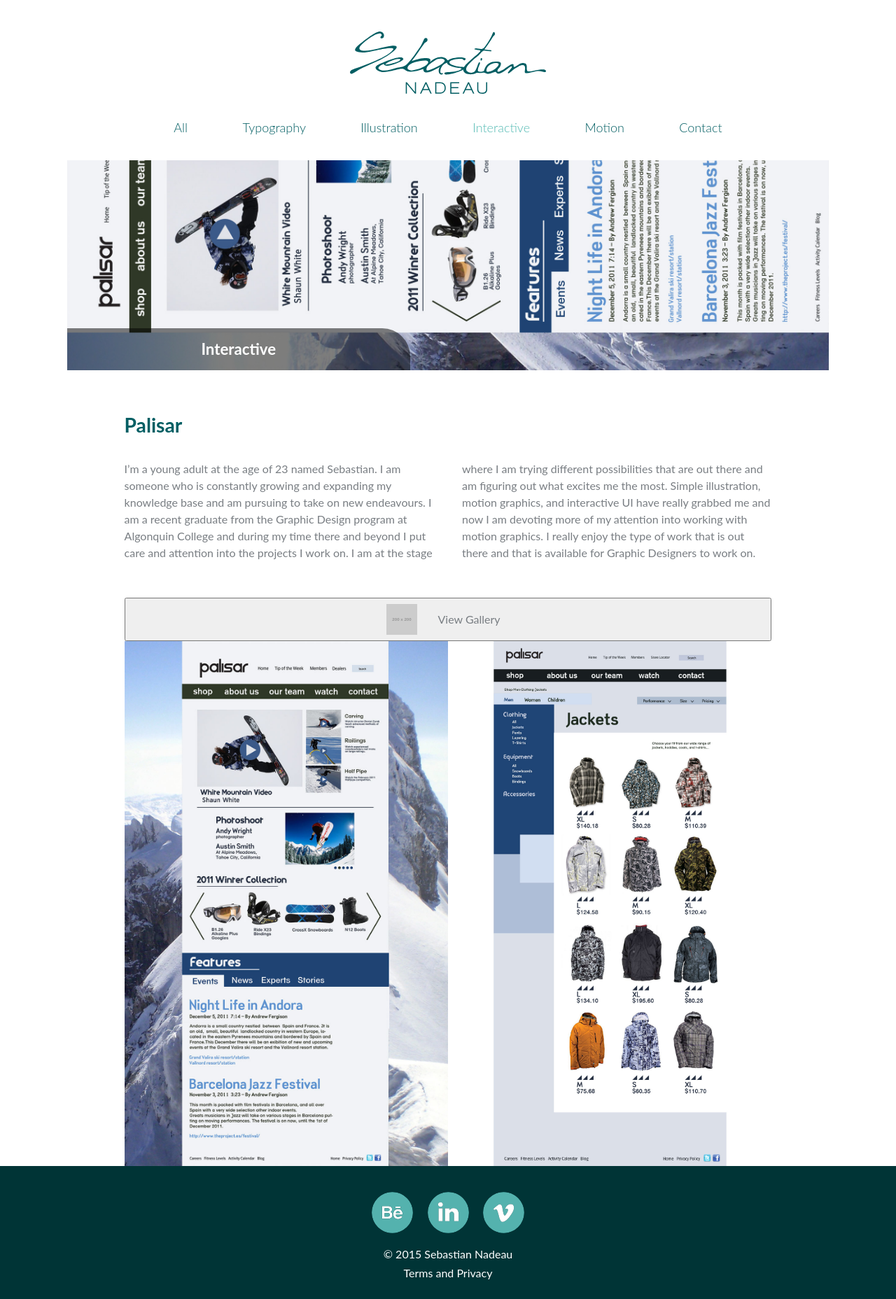
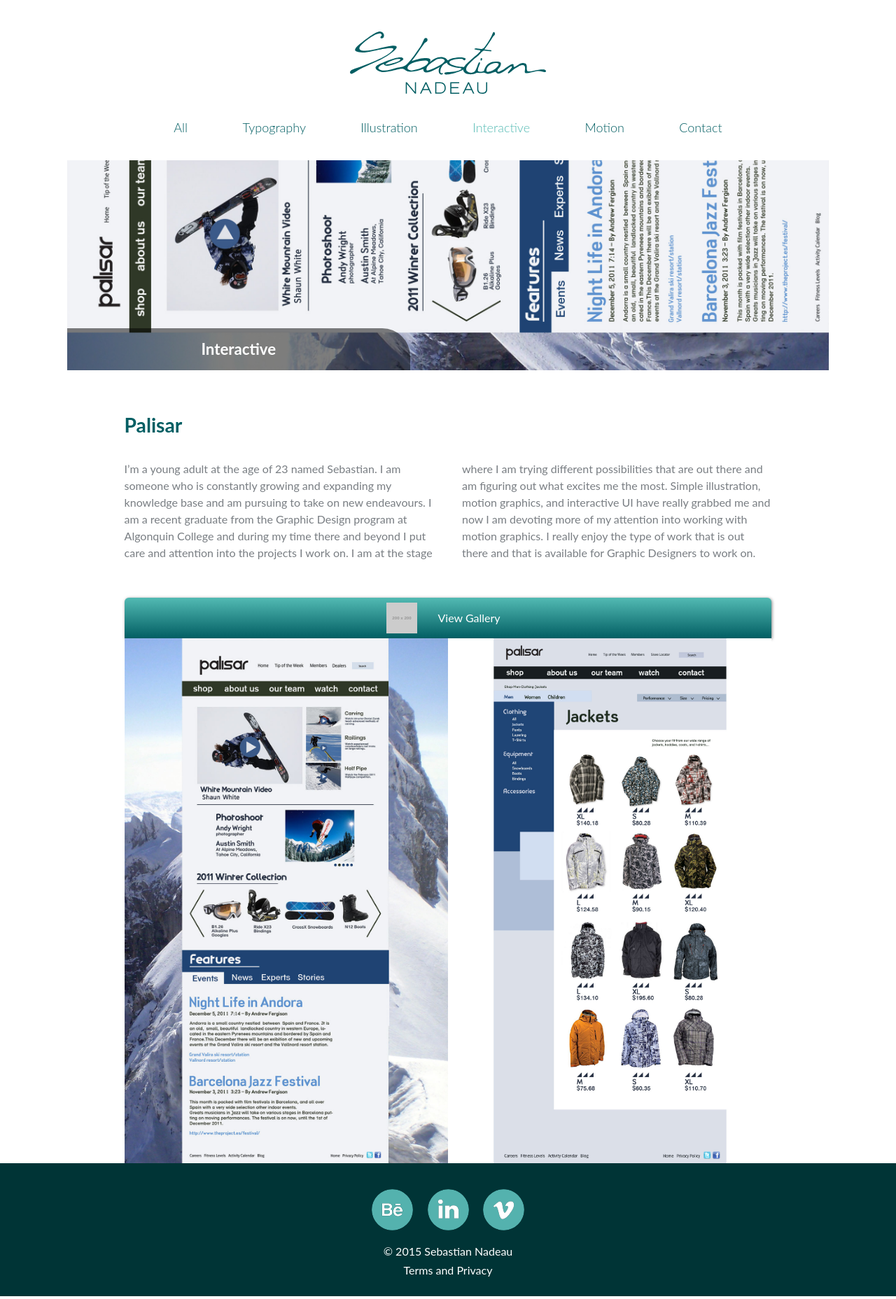
Before and after one commit to sebastiann88/personal-online-portfolio, a Jekyll site: the page built from interactive/palisar.html, in a window 1280 px wide. Shown: the whole page at 70% size. Built offline with Jekyll 4.4.1, drawn with Linux system fonts in a browser that asks for light colours; nearby versions of some CDN libraries.

Commit message:
style(css): style the colours of the buttons

```diff
--- a/css/main.css
+++ b/css/main.css
@@ -344,6 +344,13 @@ button {
     display: block;
     width: 100%;
     margin: 0 auto;
+    background-color: #52bab3;
+    background-image: linear-gradient(to bottom, #52bab3, #025E63);
+    border-top-left-radius: 6px;
+    border-top-right-radius: 6px;
+    box-shadow: 1px 1px 4px rgba(0,0,0,0.5);
+    border: 0;
+    color: #fff;
 }
 
 button > img {
@@ -359,7 +366,9 @@ img + p {
 }
 
 button:hover {
-    color: #52bab3;
+    color: #025E63;
+    background-color: #fff;
+    background-image: linear-gradient(to bottom, #fff, #52bab3);
 }
 
 
```
